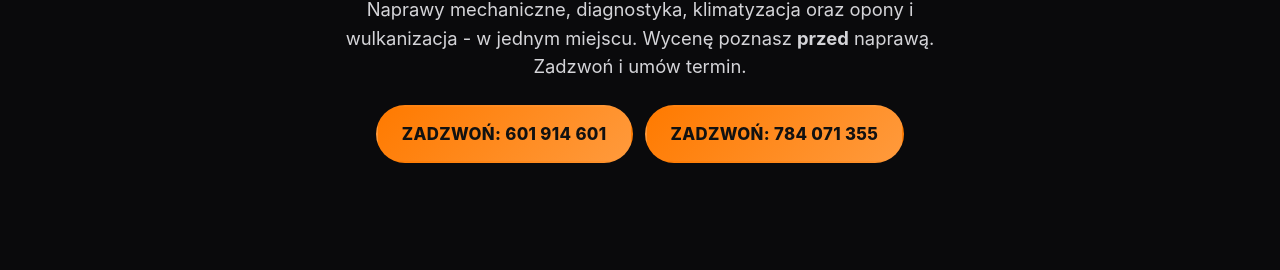
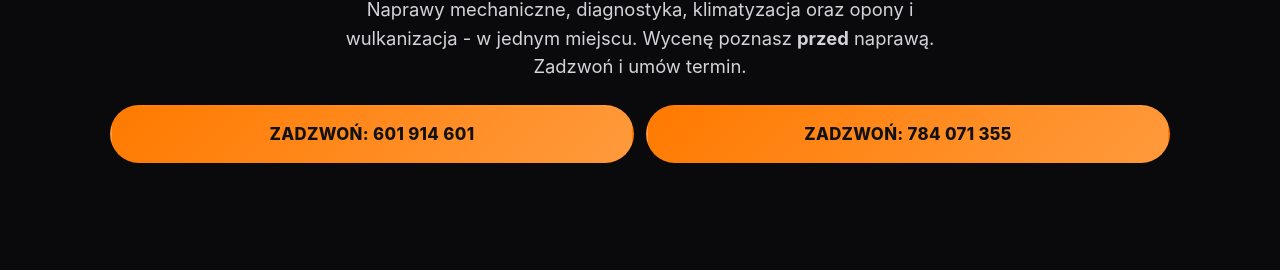
Before and after one commit to AkademiaZSB/cargum, a plain HTML site: page index.html in a window 1280 px wide. Shown: the part 386-656 px from the top of the page. Drawn offline with Linux system fonts and the light colour scheme.

Commit message:
Przyciski Zadzwoń w sekcji kontakt: elastyczne skalowanie zamiast ciasnego dopasowania na desktopie

```diff
--- a/styles.css
+++ b/styles.css
@@ -77,6 +77,7 @@ header.top{position:sticky;top:0;z-index:50;background:rgba(10,10,12,.92);backdr
 
 /* Wiersz przycisków (uzywany tez poza hero, np. sekcja kontakt) */
 .cta-row{display:flex;flex-wrap:wrap;gap:12px}
+.cta-row .btn{flex:1 1 200px;justify-content:center}
 
 /* Hero */
 .hero{position:relative;overflow:hidden;padding:40px 0 50px;
```
